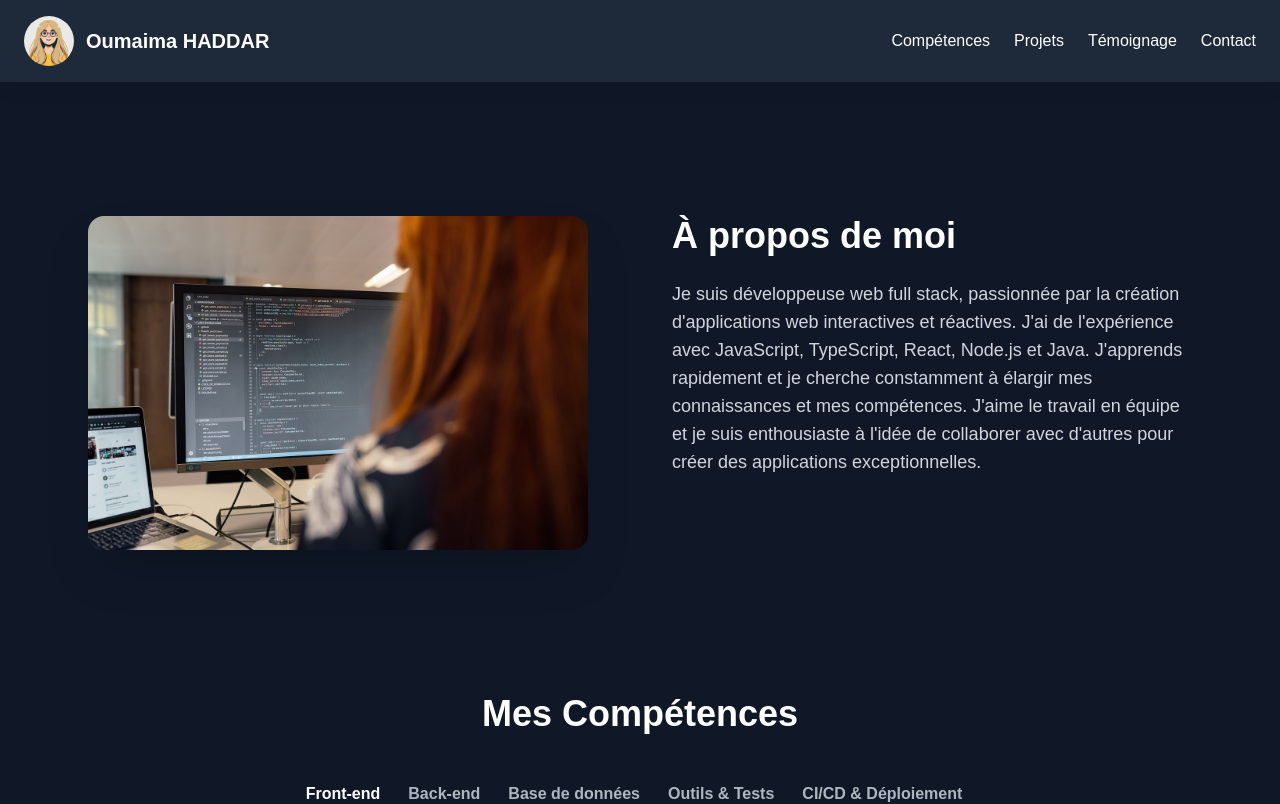
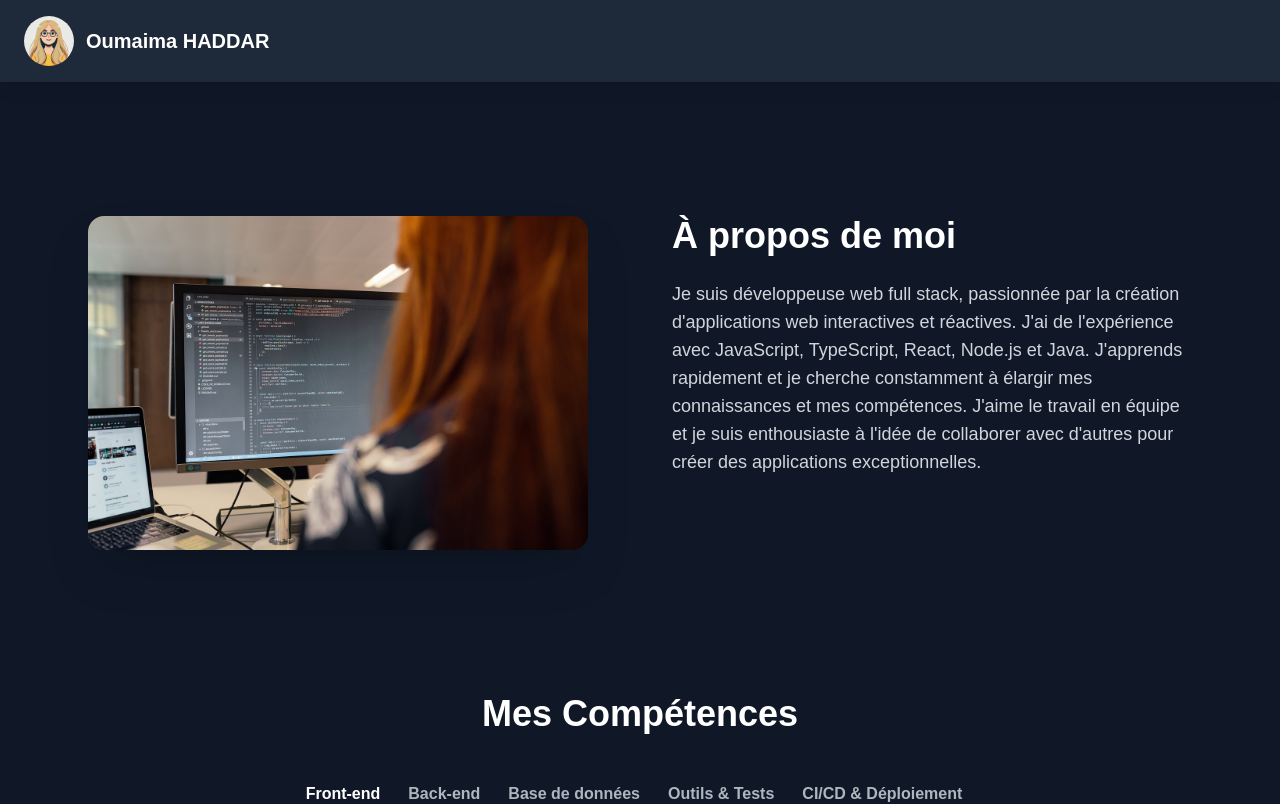
Before and after one commit to ohaddar/my-portfolio, a Next.js app: page / in a window 1280 px wide. Shown: the top 804 px of the page. Built offline with nearby package versions, Linux system fonts and the light colour scheme.

Commit message:
✨ remove navigation items from Navbar component

```diff
--- a/src/components/Navbar.tsx
+++ b/src/components/Navbar.tsx
@@ -2,13 +2,6 @@ import React from "react";
 import Image from "next/image";
 
 const Navbar: React.FC = () => {
-  const items = [
-    { label: "Compétences", id: "skills" },
-    { label: "Projets", id: "projects" },
-    { label: "Témoignage", id: "testimonials" },
-    { label: "Contact", id: "contact" },
-  ];
-
   return (
     <nav className="bg-gray-800 fixed top-0 w-full z-50 shadow-lg">
       <div className="container mx-auto px-6 py-4 flex justify-between items-center">
@@ -22,18 +15,6 @@ const Navbar: React.FC = () => {
           />
           <h1 className="text-xl font-bold text-white">Oumaima HADDAR</h1>
         </div>{" "}
-        <ul className="flex space-x-6">
-          {items.map((item) => (
-            <li key={item.id}>
-              <a
-                href={`#${item.id}`}
-                className="text-white hover:text-teal-400 transition-colors"
-              >
-                {item.label}
-              </a>
-            </li>
-          ))}
-        </ul>
       </div>
     </nav>
   );
```
